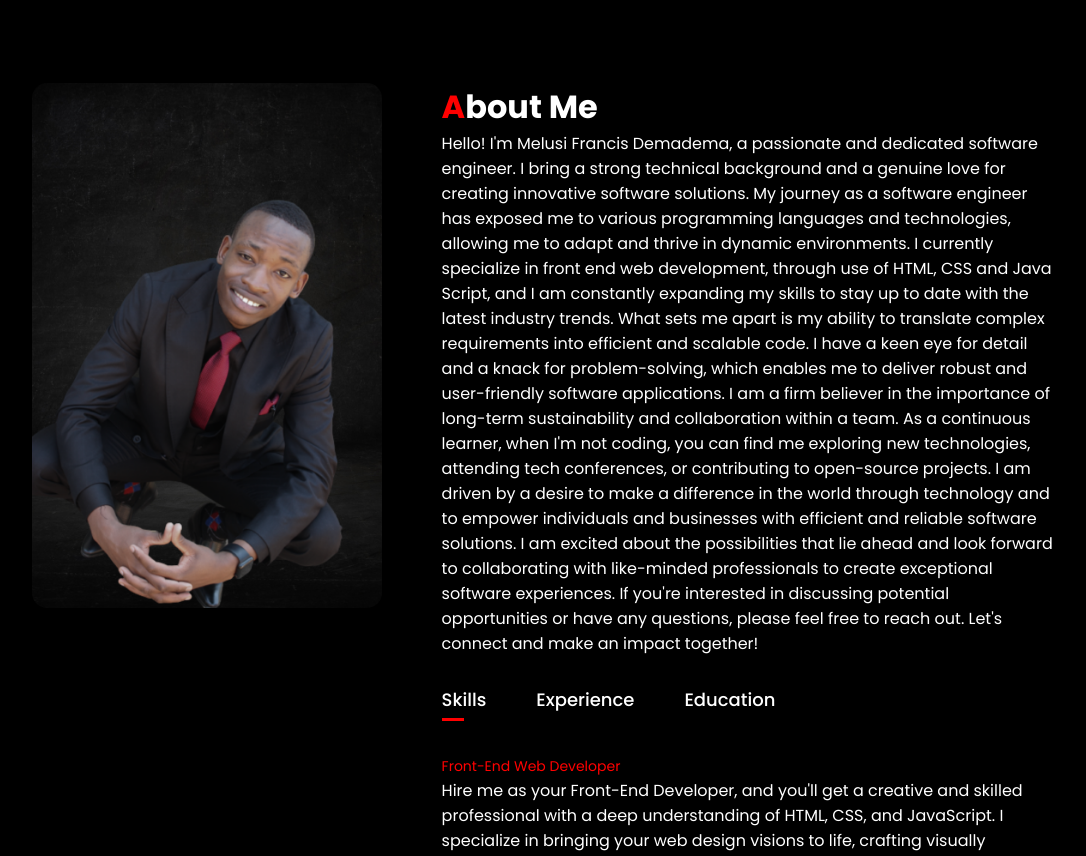
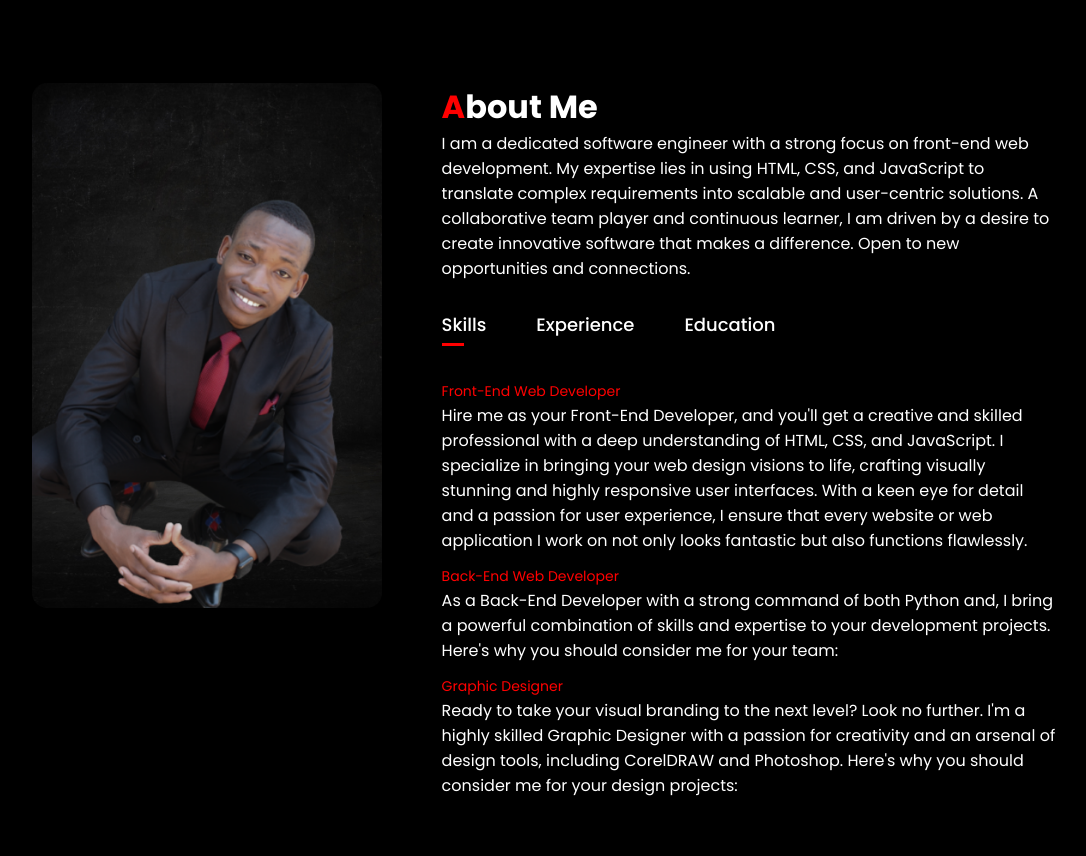
Before and after one commit to MelusiDemadema/melusi, a plain HTML site: page index.html in a window 1280 px wide. Shown: the part 842-1698 px from the top of the page, without its empty margins (96-1182 px from the left). Drawn offline with Linux system fonts and the light colour scheme.

Commit message:
Update index.html
i changed my H1 tag where i was introducing myself and my P tag in my about section.

```diff
--- a/index.html
+++ b/index.html
@@ -31,7 +31,7 @@
     </nav>
     <div class="header-text">
         <p>Software Engineer</p>
-        <h1>Hello I am <span>Melusi Francis Demadema</span><br> From Zimbabwe</h1>
+        <h1>Hello I am <span>Melusi Francis Demadema</span><br></h1>
 
     </div>
 </div>
@@ -47,19 +47,10 @@
             <div class="about-col1"><img src="images/official.png" ></div>
             <div class="about-col2">
                 <h1 class="subtitle"><span>A</span>bout Me</h1>
-                <p>Hello! I'm Melusi Francis Demadema, a passionate and dedicated software engineer.
-                    I bring a strong technical background and a genuine love for creating innovative software solutions.
-                     My journey as a software engineer has exposed me to various programming languages and technologies,
-                     allowing me to adapt and thrive in dynamic environments. I currently specialize in front end web development,
-                      through use of HTML, CSS and Java Script, and I am constantly expanding my skills to stay up to date with the latest industry trends.
-                      What sets me apart is my ability to translate complex requirements into efficient and scalable code.
-                      I have a keen eye for detail and a knack for problem-solving, which enables me to deliver robust and user-friendly software applications.
-                      I am a firm believer in the importance of long-term sustainability and collaboration within a team.
-                       As a continuous learner, when I'm not coding, you can find me exploring new technologies, attending tech conferences, or contributing to open-source projects.
-                       I am driven by a desire to make a difference in the world through technology and to empower individuals and businesses with efficient and reliable software solutions.
-                       I am excited about the possibilities that lie ahead and look forward to collaborating with like-minded professionals to create exceptional software experiences.
-                       If you're interested in discussing potential opportunities or have any questions, please feel free to reach out.
-                        Let's connect and make an impact together!</p>
+                <p>I am a dedicated software engineer with a strong focus on front-end web development.
+                    My expertise lies in using HTML, CSS, and JavaScript to translate complex requirements into scalable and user-centric solutions.
+                    A collaborative team player and continuous learner, I am driven by a
+                    desire to create innovative software that makes a difference. Open to new opportunities and connections.</p>
                         <div class="tab-titles">
                             <p class="tab-links active-link" onclick="opentab('skills')">Skills</p>
                             <p class="tab-links" onclick="opentab('experience')">Experience</p>
```
